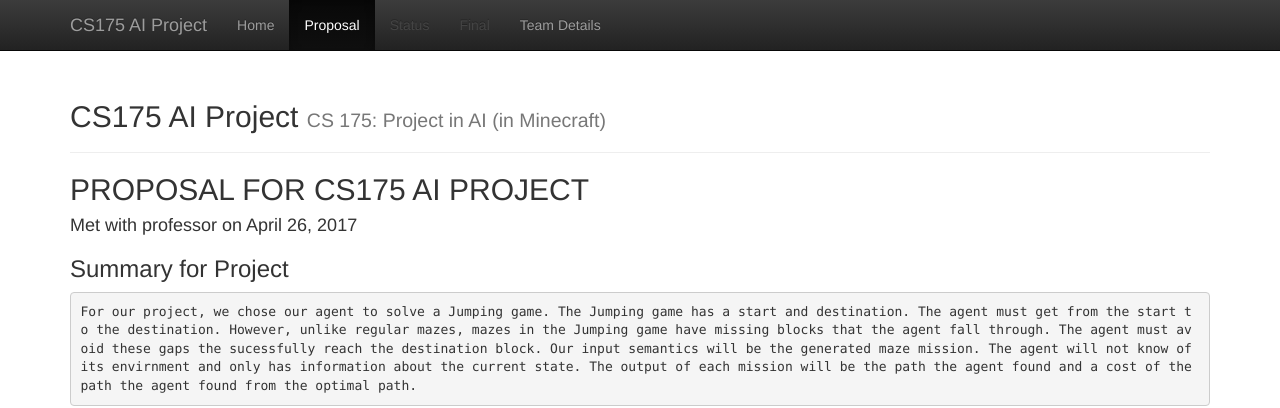
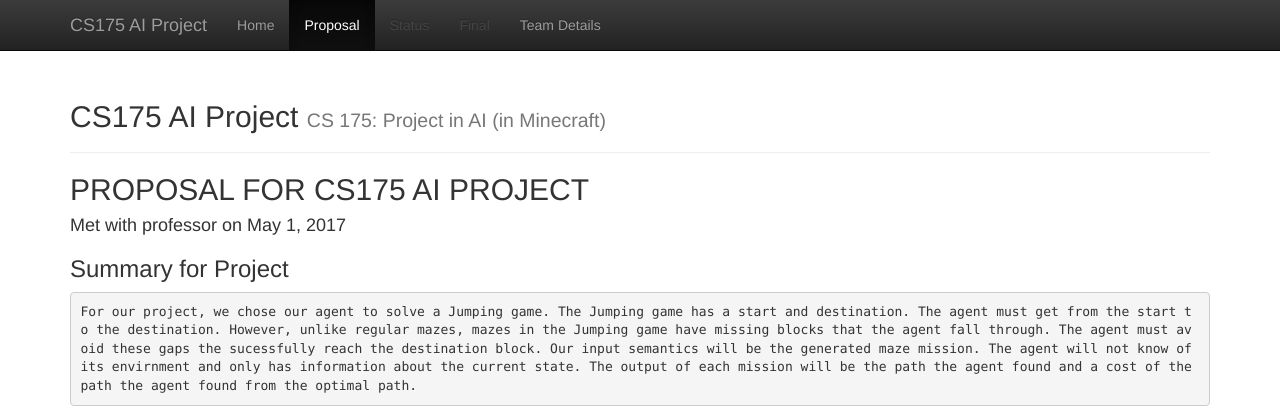
Before and after one commit to minhdna/JPS, a Jekyll site: the page built from docs/proposal.md, in a window 1280 px wide. Shown: the top 408 px of the page. Built offline with Jekyll 4.4.1, drawn with Linux system fonts in a browser that asks for light colours.

Commit message:
Update proposal.md

```diff
--- a/docs/proposal.md
+++ b/docs/proposal.md
@@ -4,7 +4,7 @@ title: Proposal
 ---
 
 ## PROPOSAL FOR CS175 AI PROJECT
-#### Met with professor on April 26, 2017
+#### Met with professor on May 1, 2017
 
 
 ### Summary for Project
```
